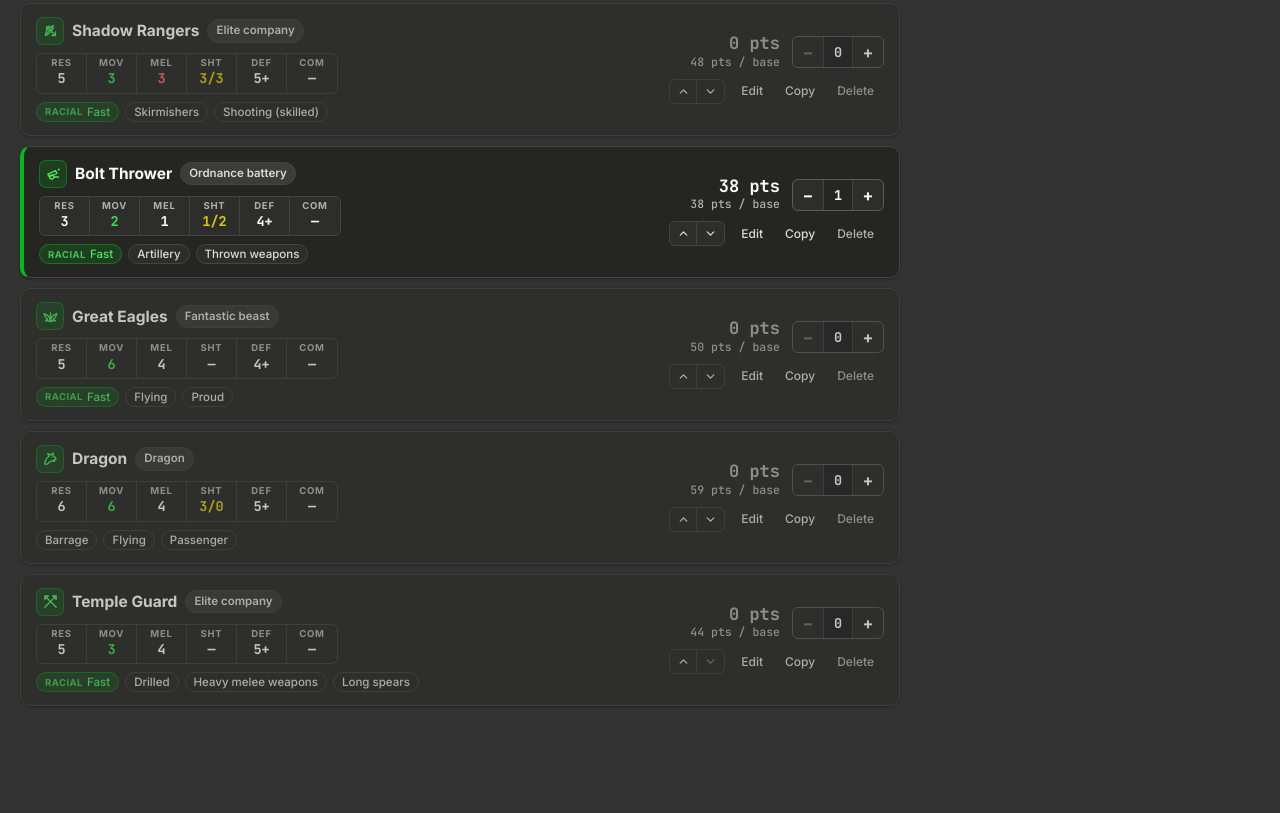
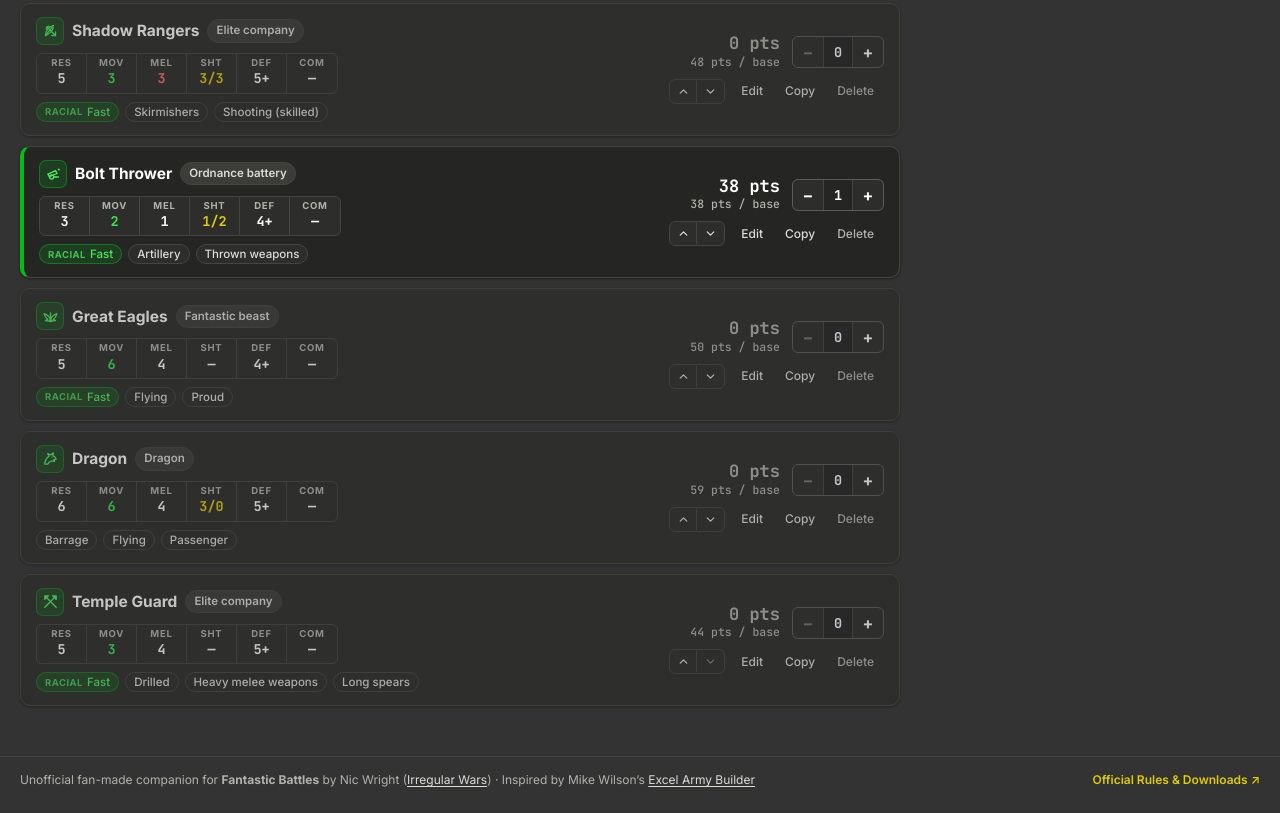
Before and after one commit to Alin13385/fantastic-battles-army-builder, a plain HTML site: page index.html in a window 1280 px wide. Shown: the part 2195-3008 px from the top of the page. Before the commit the page ends 2943 px from the top, so only its background shows below. Drawn offline with Linux system fonts and the light colour scheme.

Commit message:
Add files via upload

```diff
--- a/app.js
+++ b/app.js
@@ -1685,7 +1685,7 @@ function buildPrintSheetHtml(army, includeAppendix, includeZeroBases) {
     ${appendixHtml}
     <div class="ps-footer">
       <span>Generated by Fantastic Battles Online Army Builder</span>
-      <span>Unofficial fan-made companion tool for Fantastic Battles</span>
+      <span>Unofficial fan-made companion for Fantastic Battles (Nic Wright / irregularwars.com)</span>
     </div>
   `;
 }
--- a/index.html
+++ b/index.html
@@ -251,6 +251,17 @@
         </section>
       </aside>
     </main>
+
+    <!-- Unofficial Fan-Made Attribution Footer -->
+    <footer class="app-footer">
+      <div class="app-footer-inner">
+        <span>
+          Unofficial fan-made companion for <strong>Fantastic Battles</strong> by Nic Wright (<a href="https://irregularwars.com" target="_blank" rel="noopener noreferrer">Irregular Wars</a>)
+          &middot; Inspired by Mike Wilson&rsquo;s <a href="https://irregularwars.com/pages/downloads" target="_blank" rel="noopener noreferrer">Excel Army Builder</a>
+        </span>
+        <a class="app-footer-cta" href="https://irregularwars.com" target="_blank" rel="noopener noreferrer">Official Rules &amp; Downloads &#8599;</a>
+      </div>
+    </footer>
 
     <!-- Mobile Bottom Navigation Bar (visible <= 768px) -->
     <nav id="mobileBottomNav" class="mobile-bottom-nav" aria-label="Mobile navigation">
@@ -596,6 +607,13 @@
         </div>
         <div id="compendiumContent" class="ref-list"></div>
       </div>
+      <div class="modal-footer">
+        <span style="font-size:12px; color:var(--text-muted);">
+          Quick-reference aid only &mdash; get the full <strong>Fantastic Battles</strong> rulebook at
+          <a href="https://irregularwars.com" target="_blank" rel="noopener noreferrer" style="color:var(--accent); font-weight:600; text-decoration:underline;">irregularwars.com</a>
+        </span>
+        <button class="btn" data-close-modal="compendiumModalOverlay">Close</button>
+      </div>
     </div>
   </div>
 
--- a/styles.css
+++ b/styles.css
@@ -3873,10 +3873,56 @@ button {
   }
 }
 
+.app-footer {
+  max-width: 1400px;
+  margin: 8px auto 0;
+  padding: 14px 20px 24px;
+  border-top: 1px solid var(--border-subtle);
+  font-size: 12px;
+  color: var(--text-muted);
+}
+
+.app-footer-inner {
+  display: flex;
+  align-items: center;
+  justify-content: space-between;
+  gap: 10px 16px;
+  flex-wrap: wrap;
+}
+
+.app-footer a {
+  color: var(--text-secondary);
+  text-decoration: underline;
+  text-underline-offset: 2px;
+}
+
+.app-footer a:hover {
+  color: var(--accent);
+}
+
+.app-footer-cta {
+  color: var(--accent) !important;
+  font-weight: 600;
+  text-decoration: none !important;
+  white-space: nowrap;
+}
+
+.app-footer-cta:hover {
+  text-decoration: underline !important;
+}
+
+@media (max-width: 768px) {
+  .app-footer {
+    padding: 12px 14px 18px;
+    font-size: 11.5px;
+  }
+}
+
 @media print {
   .mobile-bottom-nav,
   #mobileMoreOverlay,
-  .mobile-only-btn {
+  .mobile-only-btn,
+  .app-footer {
     display: none !important;
   }
 
```
Also changed, not shown: 1 other file.
